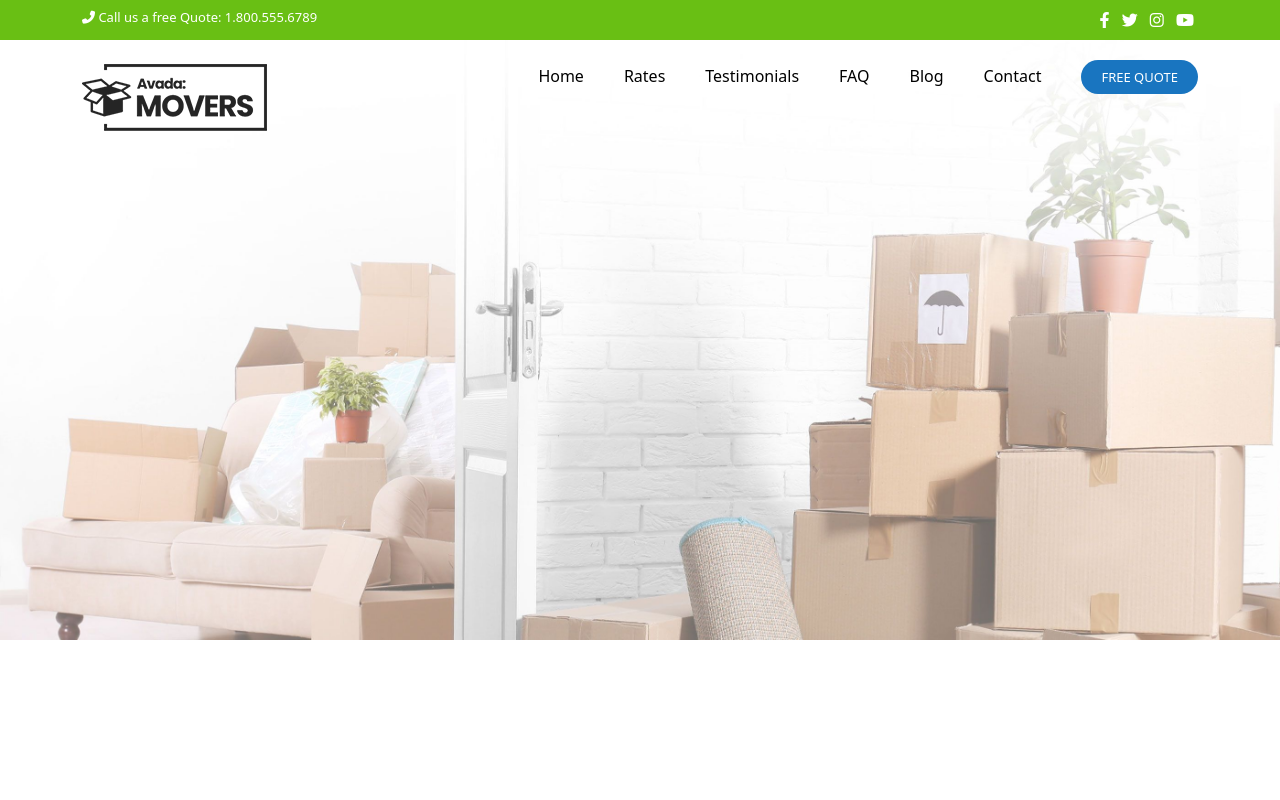
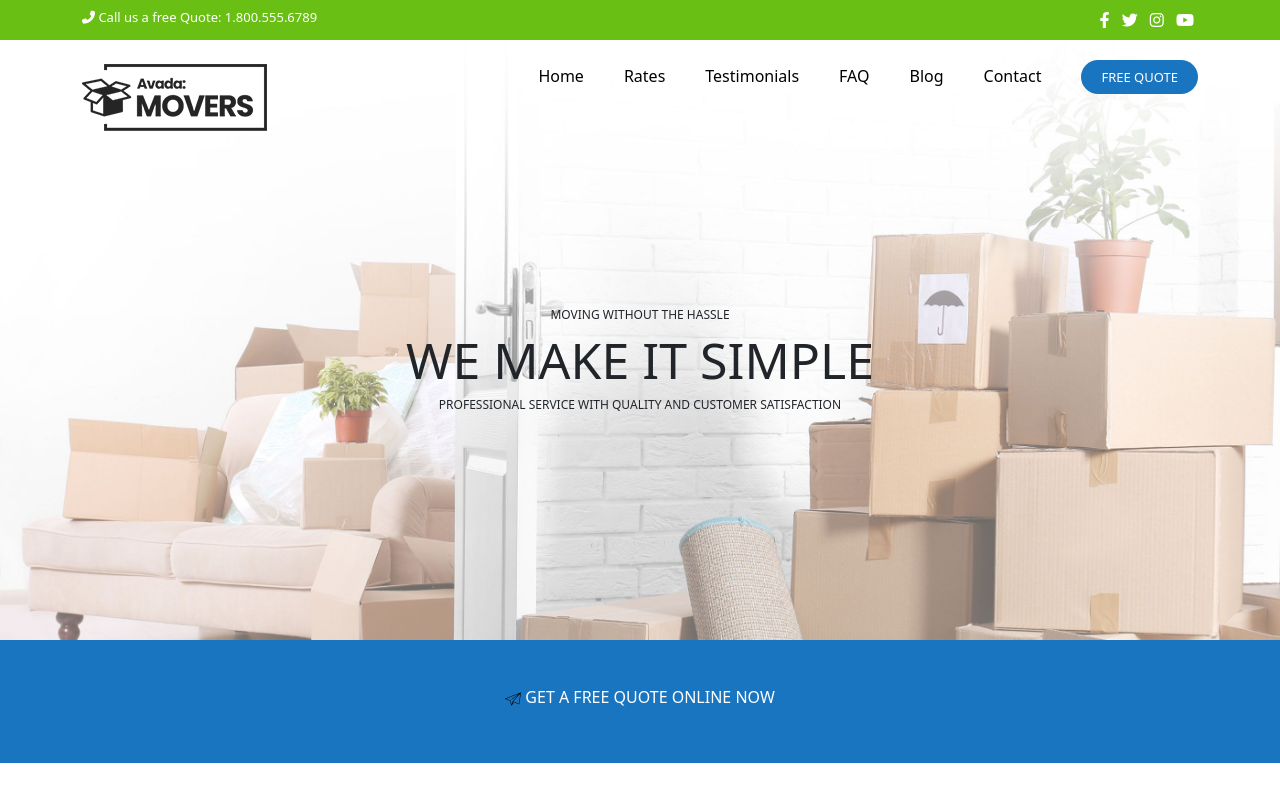
Before and after one commit to SamueleLettieri/proj-html-vuejs, a Vue app: page / in a window 1280 px wide. Built offline with nearby package versions, Linux system fonts and the light colour scheme.

Commit message:
fine header

```diff
--- a/src/App.vue
+++ b/src/App.vue
@@ -23,4 +23,5 @@ export default {
 
 <style lang="scss">
   @import "~bootstrap/scss/bootstrap.scss";
+  @import "./css/general.scss"
 </style>
--- a/src/components/HeaderAvada.vue
+++ b/src/components/HeaderAvada.vue
@@ -2,6 +2,7 @@
   <header>
     <HeaderTop/>
     <HeaderCenter/>
+    <HeaderBottom/>
   </header>
 </template>
 
@@ -9,10 +10,12 @@
 
 import HeaderTop from './HeaderTop.vue';
 import HeaderCenter from './HeaderCenter.vue';
+import HeaderBottom from './HeaderBottom.vue';
 export default {
 components: {
-  HeaderTop,
-  HeaderCenter
+    HeaderTop,
+    HeaderCenter,
+    HeaderBottom
 }
 }
 </script>
--- /dev/null
+++ b/src/components/HeaderBottom.vue
@@ -0,0 +1,25 @@
+<template>
+  <section class="p-5">
+    <div class="container">
+        <h6 class="text-center"><a href="#"><img src="../assets/img/paper-plane.png" alt=""> GET A FREE QUOTE ONLINE NOW</a></h6>
+    </div>
+  </section>
+</template>
+
+<script>
+export default {
+
+}
+</script>
+
+<style lang="scss" scoped>
+section{
+    background-color: #1975c0;
+}
+
+a{
+    text-decoration: none;
+    color: white;
+
+}
+</style>
--- a/src/components/HeaderCenter.vue
+++ b/src/components/HeaderCenter.vue
@@ -1,15 +1,23 @@
 <template>
-  <div class="ms_jumbotron pt-4">
-    <div class="container d-flex justify-content-between">
+  <section class="ms_jumbotron pt-4">
+    <div class="container ms_box">
+        <div class="d-flex justify-content-between">
             <div><img src="../assets/img/avada-movers-logo.png" alt=""></div>
             <div>
                 <ul class="d-inline-block">
                     <HeaderNav v-for="(item, index) in NavItem" :key="index" :item="item"/>
                 </ul>
-            <div class="d-inline-block ms_link"><a href="#">FREE QUOTE</a></div>
+                <div class="d-inline-block ms_box-link"><a class="ms_link" href="#">FREE QUOTE</a></div>
             </div>
         </div>
+        <div class="d-flex flex-column justify-content-center align-items-center ms_box">
+            <h6>MOVING WITHOUT THE HASSLE</h6>
+            <h1>WE MAKE IT SIMPLE</h1>
+            <h6>PROFESSIONAL SERVICE WITH QUALITY AND CUSTOMER SATISFACTION</h6>
         </div>
+    </div>
+
+  </section>
 </template>
 
 <script>
@@ -66,16 +74,17 @@ export default {
     height: 600px;
 }
 
-.ms_link{
-    margin-left: 20px;
-    a{
-        padding: 8px 20px;
-        background-color: #1975c0;
-        border-radius: 20px;
-        text-decoration: none;
-        color: white;
-        font-size: 13px;
+
+.ms_box{
+    height:90%;
 }
+
+h1{
+    font-size: 50px;
+}
+
+h6{
+    font-size: 12px;
 }
 
 </style>
--- a/src/components/HeaderTop.vue
+++ b/src/components/HeaderTop.vue
@@ -1,10 +1,10 @@
 <template>
-  <div class="p-2 ms_background-green">
+  <section class="p-2 ms_background-green">
     <div class="container d-flex justify-content-between">
       <div class="ms_font"><a class="ms_color-white" href=""><i class="fa-solid fa-phone-flip"></i> Call us a free Quote: 1.800.555.6789</a></div>
       <IconProject/>
     </div>
-  </div>
+  </section>
 </template>
 
 <script>
--- /dev/null
+++ b/src/css/general.scss
@@ -0,0 +1,11 @@
+.ms_box-link{
+    margin-left: 20px;
+    .ms_link{
+        padding: 8px 20px;
+        background-color: #1975c0;
+        border-radius: 20px;
+        text-decoration: none;
+        color: white;
+        font-size: 13px;
+    }
+}
```
Also changed, not shown: src/assets/img/paper-plane.png (added). Lines whose indentation alone changed are shown as unchanged.
